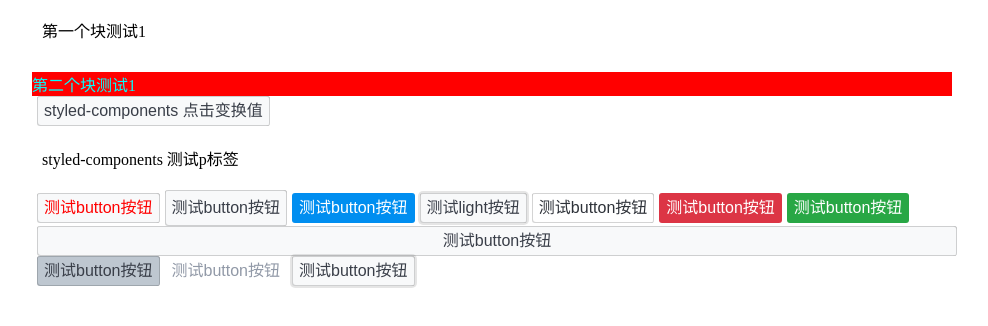
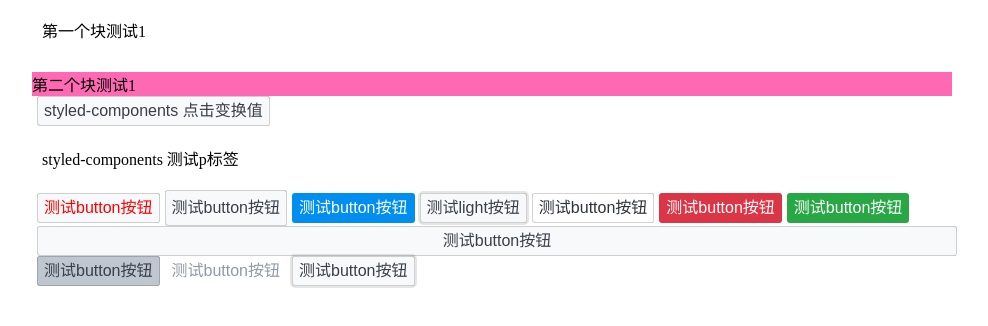
Before and after one commit to SunLxy/css-in-js, a React app: page / in a window 1280 px wide. Shown: the top 326 px of the page, without its empty margins (148-1136 px from the left). Built offline with nearby package versions, Linux system fonts and the light colour scheme.

Commit message:
test:测试主题组件

```diff
--- a/src/App.tsx
+++ b/src/App.tsx
@@ -13,7 +13,7 @@
       <div className="one" >
         第一个块测试{count}
       </div>
-      <Theme theme={themeJson} >
+      <Theme cssVariable={themeJson}>
         <div className="dot" >
           第二个块测试{count}
         </div>
--- a/src/StyleComponent/index.ts
+++ b/src/StyleComponent/index.ts
@@ -17,9 +17,9 @@
 }
 
 export const P = styled.p`
-  border:1px solid var(--color-header-bg2);
+  border:1px solid var(--w-color-header-bg2);
   padding:10px;
   margin:10px 0px;
   border-radius:10px;
-  color:var(--color-header-bg2)
+  color:var(--w-color-header-bg2)
 `
--- a/src/index.css
+++ b/src/index.css
@@ -1,26 +1,27 @@
 [data-color-mode*="light"],
 [data-color-mode*="light"] body {
-  --color-header-bg: aqua;
-  --color-header-bg2: red;
-  --color-header-border: #d3d3d3;
-  --color-hover: #0000001a;
-  --color-text-bg: #00000008;
-  --font-size: 12px;
+  --w-color-header-bg: aqua;
+  --w-color-header-bg2: red;
+  --w-color-header-border: #d3d3d3;
+  --w-color-hover: #0000001a;
+  --w-color-text-bg: #00000008;
+  --w-font-size: 12px;
+  --w-font-size: 12px;
 }
 [data-color-mode*="dark"],
 [data-color-mode*="dark"] body {
-  --color-header-bg: red;
-  --color-header-bg2: aqua;
-  --color-header-border: #21262d;
-  --color-hover: #ffffff1c;
-  --color-text-bg: #fffefe08;
-  --font-size: 14px;
+  --w-color-header-bg: red;
+  --w-color-header-bg2: aqua;
+  --w-color-header-border: #21262d;
+  --w-color-hover: #ffffff1c;
+  --w-color-text-bg: #fffefe08;
+  --w-font-size: 14px;
 }
 
 .dot {
   margin-top: 20px;
-  color: var(--color-header-bg);
-  background-color: var(--color-header-bg2, hotpink);
+  color: var(--w-color-header-bg);
+  background-color: var(--w-color-header-bg2, hotpink);
 }
 
 .one {
--- a/src/index.tsx
+++ b/src/index.tsx
@@ -2,40 +2,21 @@
 import ReactClient from 'react-dom/client';
 import App from './App';
 import reportWebVitals from './reportWebVitals';
-import { ThemeProvider } from "styled-components"
 import "./index.css"
-// import { createGlobalStyle, } from "styled-components"
-
-// const GlobalStyle = createGlobalStyle`
-// [data-color-mode*="light"],
-// [data-color-mode*="light"] body {
-//   --color-header-bg: aqua;
-//   --color-header-bg2: red;
-//   --color-header-border: #d3d3d3;
-//   --color-hover: #0000001a;
-//   --color-text-bg: #00000008;
-// }
-// [data-color-mode*="dark"],
-// [data-color-mode*="dark"] body {
-//   --color-header-bg: red;
-//   --color-header-bg2: aqua;
-//   --color-header-border: #21262d;
-//   --color-hover: #ffffff1c;
-//   --color-text-bg: #fffefe08;
-// }
-// `
-
+import Theme from "./themes"
+import themeJson from "./theme.json"
 
 ReactClient.createRoot(document.getElementById('root')!).render(
   <React.StrictMode>
-    <ThemeProvider
+    <Theme
+      type="theme"
+      cssVariable={themeJson}
       theme={{
-        main: "var(--color-header-bg,mediumseagreen)",
-        buttonFontColor: "var(--dark-color-header-bg)",
-        fontSize: "var(--font-size)"
-      }}>
+        main: "var(--w-color-header-bg,mediumseagreen)",
+      }}
+    >
       <App />
-    </ThemeProvider>
+    </Theme>
   </React.StrictMode>,
 );
 // If you want to start measuring performance in your app, pass a function
--- a/src/theme.json
+++ b/src/theme.json
@@ -1,7 +1,8 @@
 {
-  "--color-header-bg": "aqua",
-  "--color-header-bg2": "red",
-  "--color-header-border": "#d3d3d3",
-  "--color-hover": "#0000001a",
-  "--color-text-bg": "#00000008"
+  "--w-color-header-bg": "aqua",
+  "--w-color-header-bg2": "red",
+  "--w-color-header-border": "#d3d3d3",
+  "--w-color-hover": "#0000001a",
+  "--w-color-text-bg": "#00000008",
+  "--w-font-size": "#00000008"
 }
--- a/src/themes/index.tsx
+++ b/src/themes/index.tsx
@@ -1,16 +1,55 @@
 import React from "react";
-
+import { ThemeProvider } from "styled-components"
 export interface ThemeProps {
-  /** 主题变量 **/
-  theme?: Record<string, string | number>
+  /** css 变量 **/
+  cssVariable?: Record<string, string | number>
   /** 创建的标签名 **/
   TagName?: string | React.FunctionComponent<any> | React.ComponentClass<{}, any>
   className?: string
   children?: React.ReactNode;
+  style?: React.CSSProperties;
+  /**
+   * css 变量转换成 主题变量 ，css变量去除`--w-`之后，进行转换 驼峰命名
+   * 1. them:只传递传递主题变量，
+   * 2. var:只在 style 标签设置css变量
+   * 3. all:既传递主题变量，又传递css变量
+   * **/
+  type?: "theme" | "var" | "all"
+  /** 自定义主题变量 */
+  theme?: Record<string, string>
 }
+
+const transformationHump = (value: string) => {
+  // eslint-disable-next-line no-useless-escape
+  return value.replace(/^--w-/, "").replace(/\-(\w)/g, function (all, letter) {
+    return letter.toUpperCase();
+  });
+}
+
+const transformationVariable = (theme: ThemeProps["cssVariable"]) => {
+  const Variable: Record<string, string> = {}
+  Object.entries(theme || {}).forEach(([key, value]) => {
+    const name = transformationHump(key)
+    Variable[name] = `var(${key})`
+  })
+  return Variable
+}
+
 const Theme = (props: ThemeProps) => {
-  const { theme, children, TagName = "div", className } = props
-  return React.createElement(TagName, { className, style: theme }, children)
+  const { cssVariable = {}, theme = {}, children, TagName = "div", className, style, type = "var" } = props
+  const tranVariable = React.useMemo(() => {
+    if (["theme", "all"].includes(type as string) && cssVariable) {
+      return transformationVariable(cssVariable)
+    }
+    return {}
+    // eslint-disable-next-line react-hooks/exhaustive-deps
+  }, [JSON.stringify(cssVariable || {}), type])
+  if (type === "all") {
+    return React.createElement(TagName, { className, style: { ...(theme || {}), ...(style || {}) } }, <ThemeProvider theme={{ ...tranVariable, ...theme }} >{children}</ThemeProvider>)
+  } else if (type === "theme") {
+    return React.createElement(TagName, { className, style: { ...(style || {}) } }, <ThemeProvider theme={{ ...tranVariable, ...theme }} >{children}</ThemeProvider>)
+  }
+  return React.createElement(TagName, { className, style: { ...(theme || {}), ...(style || {}) } }, children)
 }
 
 export default Theme
```
